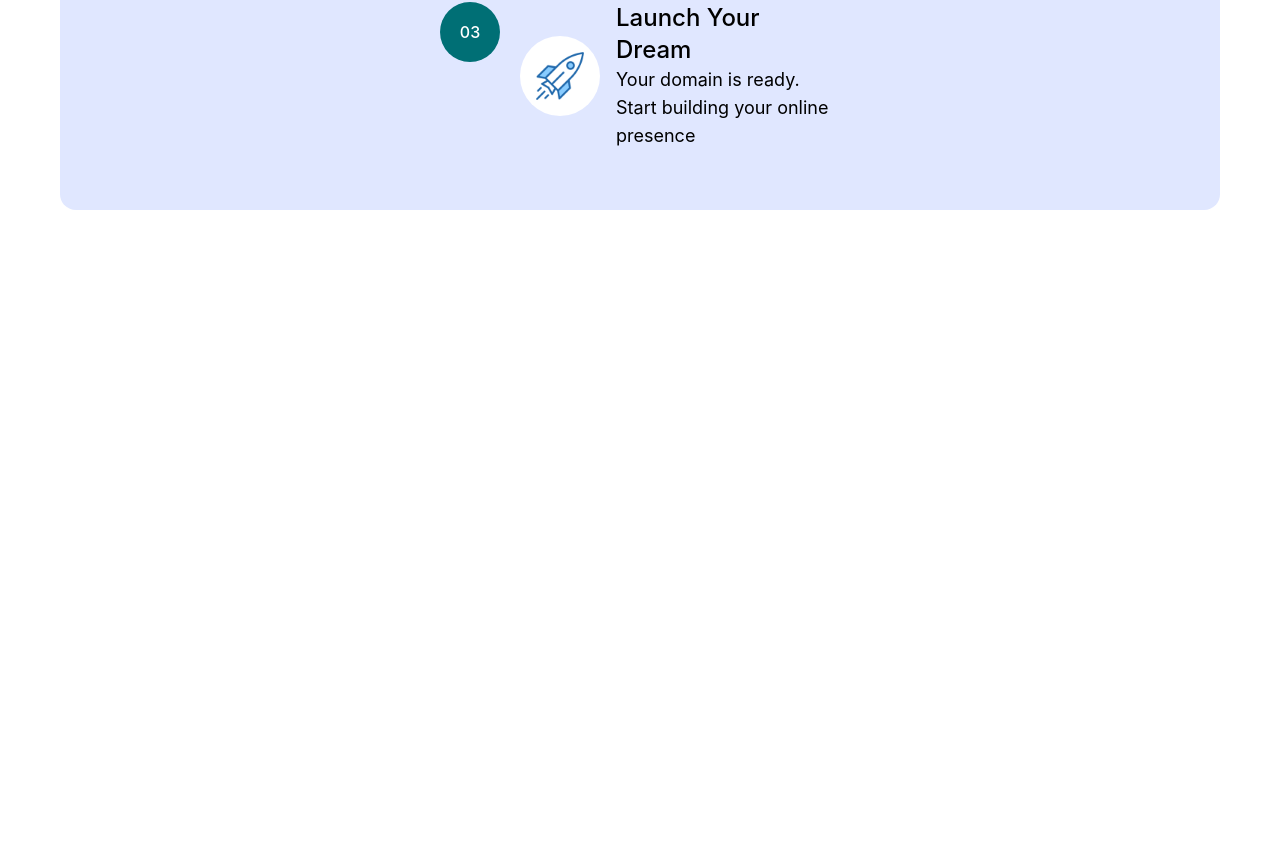
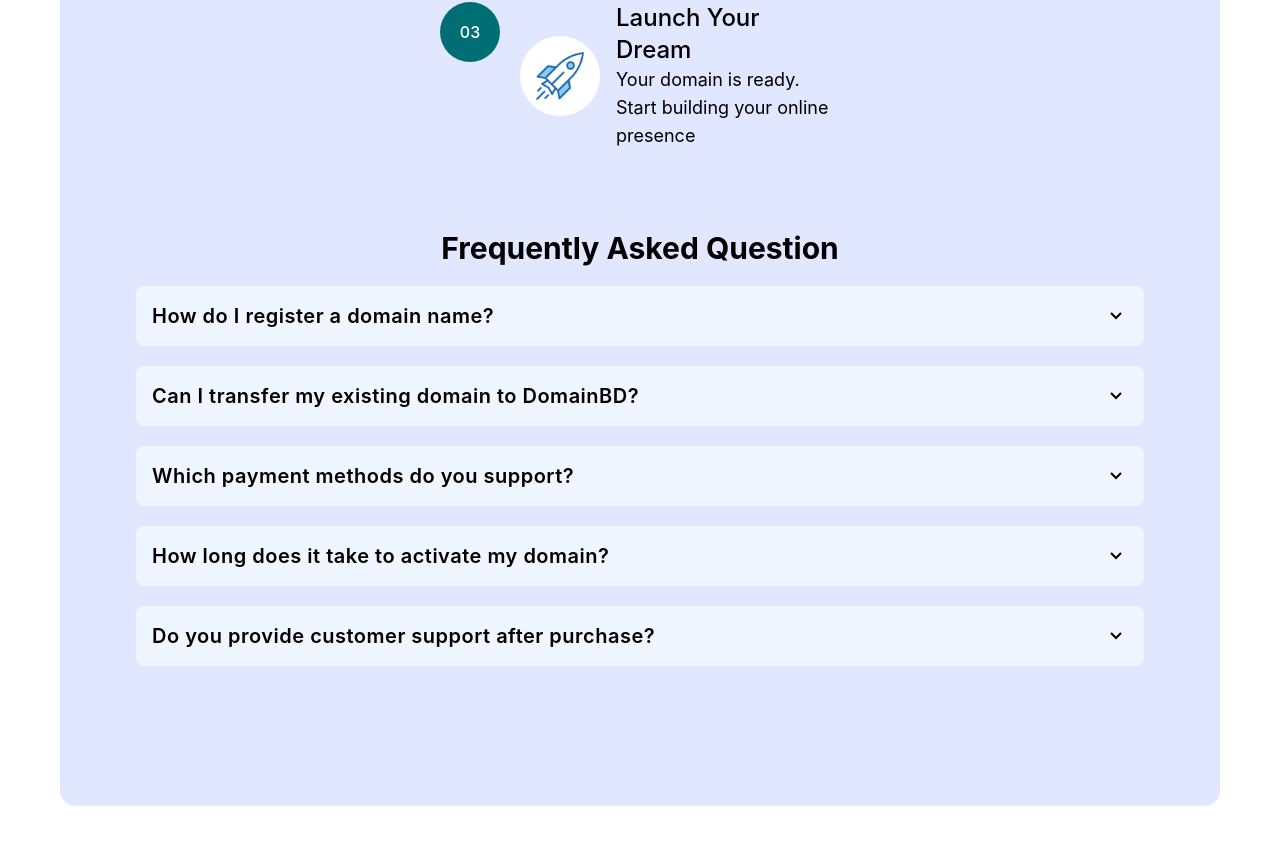
Before and after one commit to PraptiH/DomanBD, a React (Vite) app: page / in a window 1280 px wide. Shown: the part 4115-4959 px from the top of the page. Before the commit the page ends 4385 px from the top, so only its background shows below. Built offline with nearby package versions, Linux system fonts and the light colour scheme.

Commit message:
Design the FAQ section

```diff
--- a/src/Components/FAQ/FAQ.tsx
+++ b/src/Components/FAQ/FAQ.tsx
@@ -1,11 +1,40 @@
+import { useState } from "react"
 import GetDomain from "./GetDomain"
+import { faqs } from "./FAQData"
+import FAQButton from "./FAQButton"
 
 function FAQ() {
+
+    const [accordians, setAccordians] = useState<string | null>(null)
+
+    const handleMenuClick = (question: string) => {
+        setAccordians(
+            accordians === question ? null : question
+        )
+    }
+
+
+
     return (
         <>
-        <div className="bg-indigo-100 rounded-2xl m-15 py-15">
-            <GetDomain/>
-        </div>
+            <div className="bg-indigo-100 rounded-2xl m-15 py-15">
+                <GetDomain />
+
+                <div className="flex flex-col items-center space-y-5 my-20">
+                    <h1 className="font-bold text-3xl text-center">Frequently Asked Question</h1>
+                    <div className="space-y-5 lg:w-5xl px-2">
+                        {
+                        faqs.map((faq) => (
+                            <FAQButton key={faq.question}
+                                question={faq.question}
+                                answer={faq.answer}
+                                clickMenu={handleMenuClick}
+                                activeQuestion={accordians} />
+                        ))
+                    }
+                    </div>
+                </div>
+            </div>
         </>
     )
 }
--- /dev/null
+++ b/src/Components/FAQ/FAQButton.tsx
@@ -0,0 +1,45 @@
+type Faqs = {
+    question: string;
+    answer: string;
+    activeQuestion: string | null
+    clickMenu: (name: string) => void;
+}
+
+function FAQButton({ question, answer, activeQuestion, clickMenu }: Faqs) {
+    const isActive = activeQuestion === question;
+    return (
+        <div>
+            <div onClick={() => { clickMenu(question) }}
+                className={`flex items-center justify-between cursor-pointer p-4 rounded-lg
+                bg-blue-50
+            ${isActive ? "bg-white text-black" : ""}`}>
+
+                <p className="font-semibold text-xl tracking-wide">{question}</p>
+
+                <svg
+                    xmlns="http://www.w3.org/2000/svg"
+                    width="24"
+                    height="24"
+                    fill="currentColor"
+                    viewBox="0 0 24 24"
+                    className={`
+                    transition-transform duration-100
+                    ${isActive ? "rotate-180" : ""}
+                `}
+                >
+                    <path d="m12 15.41 5.71-5.7-1.42-1.42-4.29 4.3-4.29-4.3-1.42 1.42z" />
+                </svg>
+            </div>
+
+            <div>
+
+                {
+                    isActive && (<p className="bg-white rounded-b-2xl border-t-2 p-4 font-medium text-lg">{answer}</p>)
+                }
+
+            </div>
+        </div>
+    )
+}
+
+export default FAQButton
--- /dev/null
+++ b/src/Components/FAQ/FAQData.ts
@@ -0,0 +1,33 @@
+
+
+export type Faqs = {
+    question: string,
+    answer: string
+}
+export const faqs: Faqs[] = [
+    {
+        question: "How do I register a domain name?",
+        answer:
+            "Simply search for your desired domain using our domain search tool. If it's available, add it to your cart, complete the payment, and your domain will be registered instantly."
+    },
+    {
+        question: "Can I transfer my existing domain to DomainBD?",
+        answer:
+            "Yes. You can transfer eligible domains from another registrar to DomainBD. Just provide your domain name and authorization (EPP) code, and we'll guide you through the transfer process."
+    },
+    {
+        question: "Which payment methods do you support?",
+        answer:
+            "We support popular payment methods in Bangladesh, including bKash, Nagad, Rocket, debit/credit cards, and online banking for a smooth checkout experience."
+    },
+    {
+        question: "How long does it take to activate my domain?",
+        answer:
+            "Most domain registrations are activated within a few minutes after successful payment. In some cases, activation may take up to 24 hours depending on the domain extension."
+    },
+    {
+        question: "Do you provide customer support after purchase?",
+        answer:
+            "Absolutely. Our dedicated support team is available to help you with domain management, DNS settings, renewals, transfers, and any technical issues you may encounter."
+    }
+];
```
